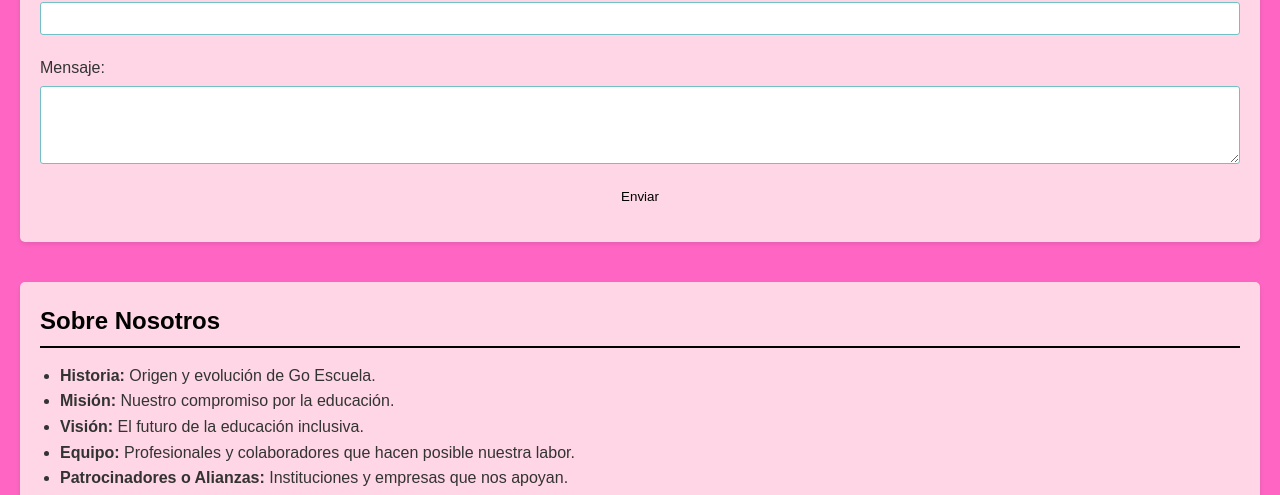
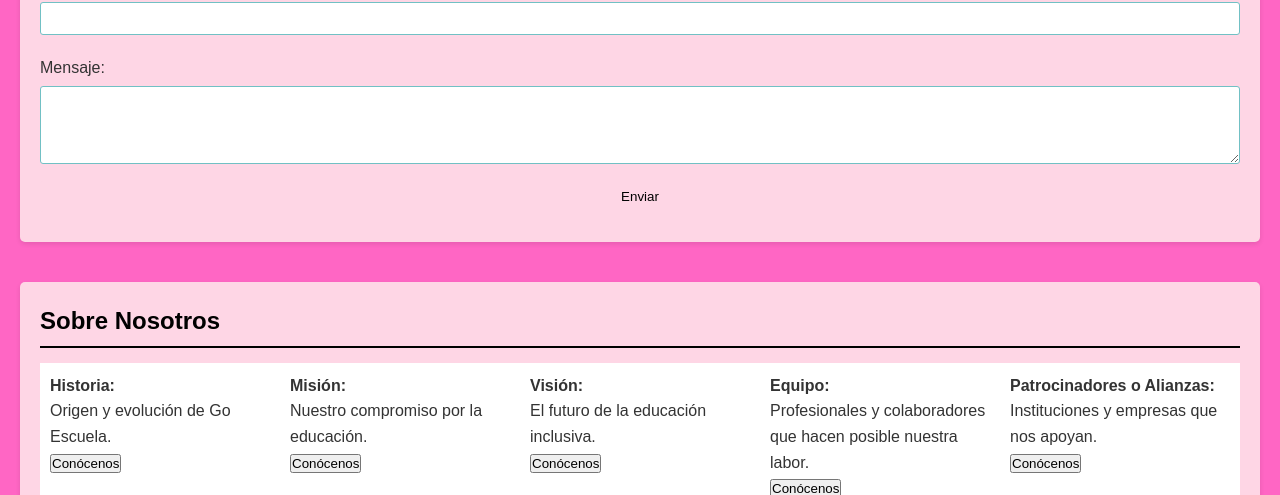
Before and after one commit to 2724022/2724022, a plain HTML site: page index.html in a window 1280 px wide. Shown: the part 2438-2933 px from the top of the page. Drawn offline with Linux system fonts and the light colour scheme.

Commit message:
index.html

```diff
--- a/index.html
+++ b/index.html
@@ -113,6 +113,17 @@
   width: 30px;
   height: 30px;
   margin: 0 5px;
+}
+.about-us-container {
+  display: flex;
+  justify-content: space-between;
+}
+
+.about-us-item {
+  flex: 1;
+  background-color: white;
+  padding: 10px;
+  margin-bottom: 20px;
 }
     .social-icons a {
       color: #000000;
@@ -250,13 +261,44 @@
    <!-- Sobre Nosotros -->
 <section id="sobre-nosotros">
   <h2>Sobre Nosotros</h2>
-      <ul>
-        <li><strong>Historia:</strong> Origen y evolución de Go Escuela.</li>
-        <li><strong>Misión:</strong> Nuestro compromiso por la educación.</li>
-        <li><strong>Visión:</strong> El futuro de la educación inclusiva.</li>
-        <li><strong>Equipo:</strong> Profesionales y colaboradores que hacen posible nuestra labor.</li>
-        <li><strong>Patrocinadores o Alianzas:</strong> Instituciones y empresas que nos apoyan.</li>
-      </ul>
+
+  <div class="about-us-container">
+    <!-- Historia -->
+    <div class="about-us-item">
+      <strong>Historia:</strong>
+      <p>Origen y evolución de Go Escuela.</p>
+      <button onclick="window.open('https://api.whatsapp.com/send?text=Historia de Go Escuela')">Conócenos</button>
+    </div>
+
+    <!-- Misión -->
+    <div class="about-us-item">
+      <strong>Misión:</strong>
+      <p>Nuestro compromiso por la educación.</p>
+      <button onclick="window.open('https://api.whatsapp.com/send?text=Misión de Go Escuela')">Conócenos</button>
+    </div>
+
+    <!-- Visión -->
+    <div class="about-us-item">
+      <strong>Visión:</strong>
+      <p>El futuro de la educación inclusiva.</p>
+      <button onclick="window.open('https://api.whatsapp.com/send?text=Visión de Go Escuela')">Conócenos</button>
+    </div>
+
+    <!-- Equipo -->
+    <div class="about-us-item">
+      <strong>Equipo:</strong>
+      <p>Profesionales y colaboradores que hacen posible nuestra labor.</p>
+      <button onclick="window.open('https://api.whatsapp.com/send?text=Equipo de Go Escuela')">Conócenos</button>
+    </div>
+
+    <!-- Patrocinadores o Alianzas -->
+    <div class="about-us-item">
+      <strong>Patrocinadores o Alianzas:</strong>
+      <p>Instituciones y empresas que nos apoyan.</p>
+      <button onclick="window.open('https://api.whatsapp.com/send?text=Patrocinadores de Go Escuela')">Conócenos</button>
+    </div>
+  </div>
+
   <div class="social-icons">
     <a href="https://www.instagram.com/go_escuela/" target="_blank"><img src="https://cdn.jsdelivr.net/npm/simple-icons@v4/icons/instagram.svg" alt="Instagram"></a>
     <a href="https://www.tiktok.com/@go_escuela" target="_blank"><img src="https://cdn.jsdelivr.net/npm/simple-icons@v4/icons/tiktok.svg" alt="TikTok"></a>
```
Lines whose indentation alone changed are shown as unchanged.
